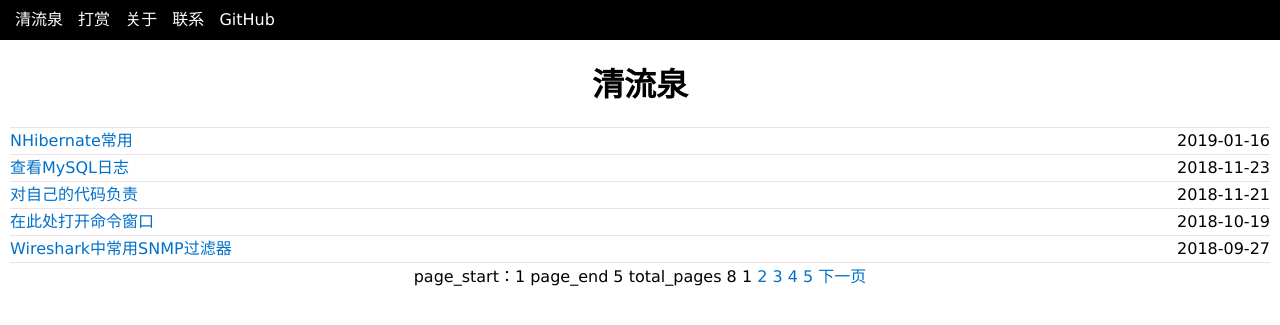
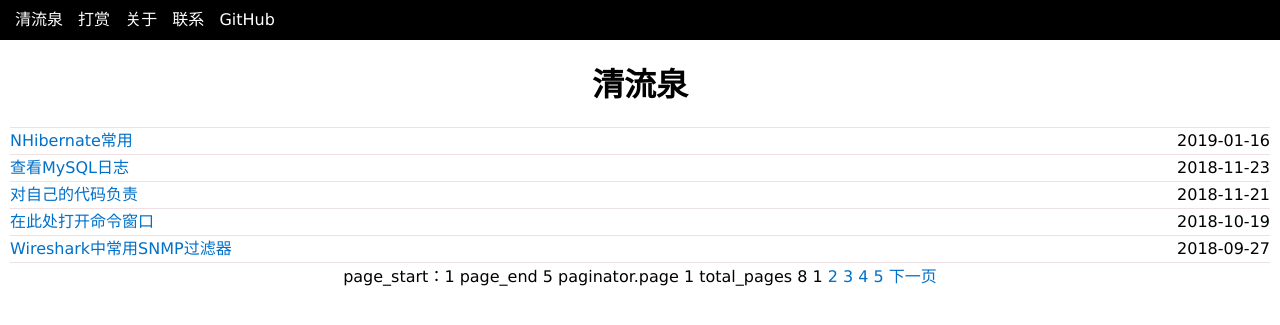
Before and after one commit to yinyongxian/yinyongxian.github.io, a Jekyll site: the page built from index.html, in a window 1280 px wide. Shown: the top 325 px of the page. Built offline with Jekyll 4.4.1, drawn with Linux system fonts in a browser that asks for light colours; the list of posts is cut into pages by our own code.

Commit message:
paginator.page

```diff
--- a/index.html
+++ b/index.html
@@ -62,11 +62,14 @@ title: 清流泉
     {% elsif paginator.page > {{ paginator.total_pages | minus: 2}} %}
     {% assign  page_start = {{ paginator.total_pages | minus: 4}} %} %}
     {% assign  page_end = paginator.total_pages %}
+    {% else %}
+    {% assign  page_start = raw_page_start %} %}
+    {% assign  page_end = raw_page_end %}
     {% endif %}
 
-    page_start：{{page_start}} page_end {{page_end}} total_pages {{paginator.total_pages}}
+    page_start：{{page_start}} page_end {{page_end}} paginator.page {{ paginator.page }} total_pages {{paginator.total_pages}}
 
-    {% for page in (page_start：..page_end) %}
+    {% for page in (page_start..page_end) %}
     {% if page == paginator.page %}
       <span class="active">{{ page }}</span>
     {% elsif page == 1 %}
```
